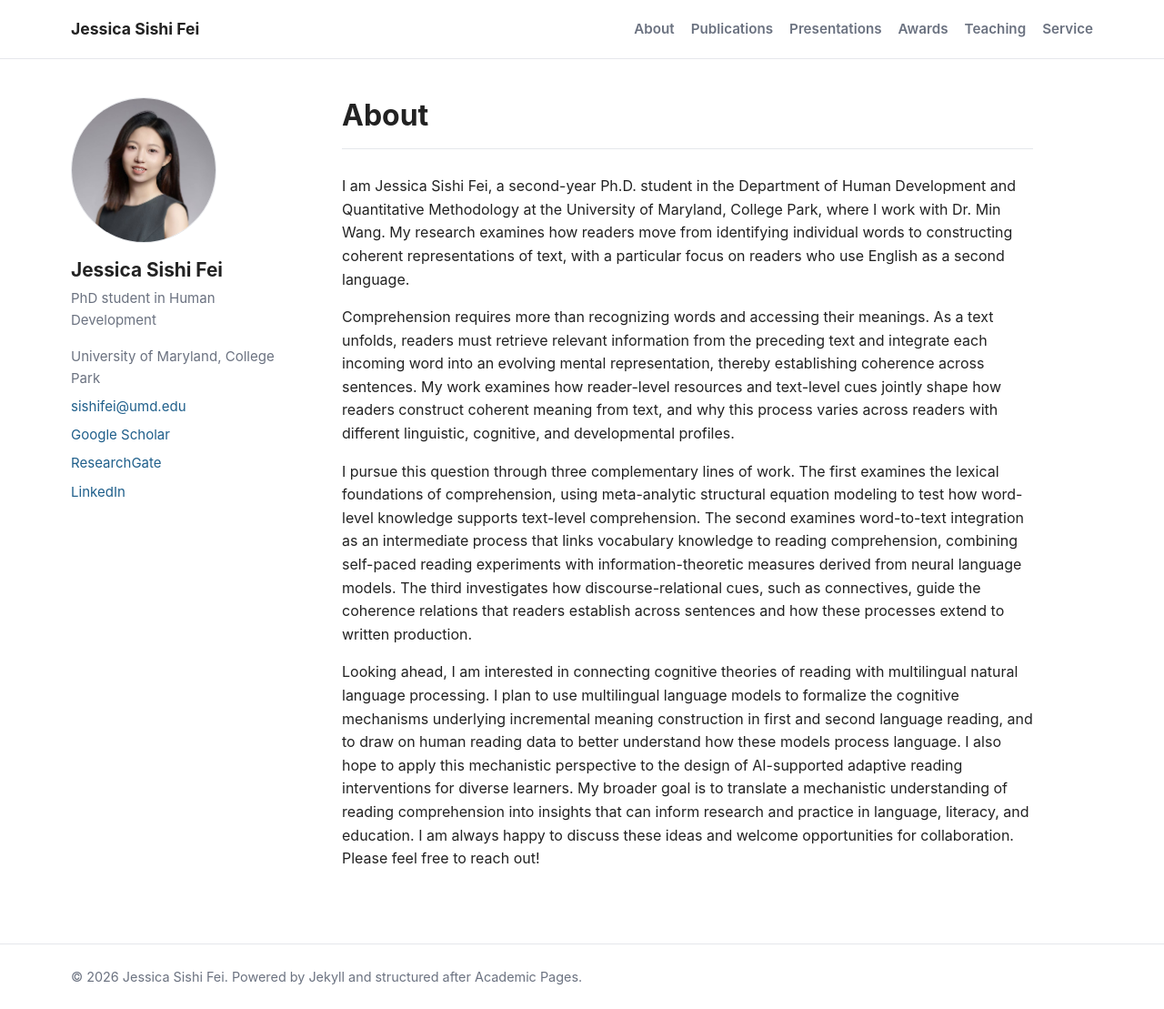
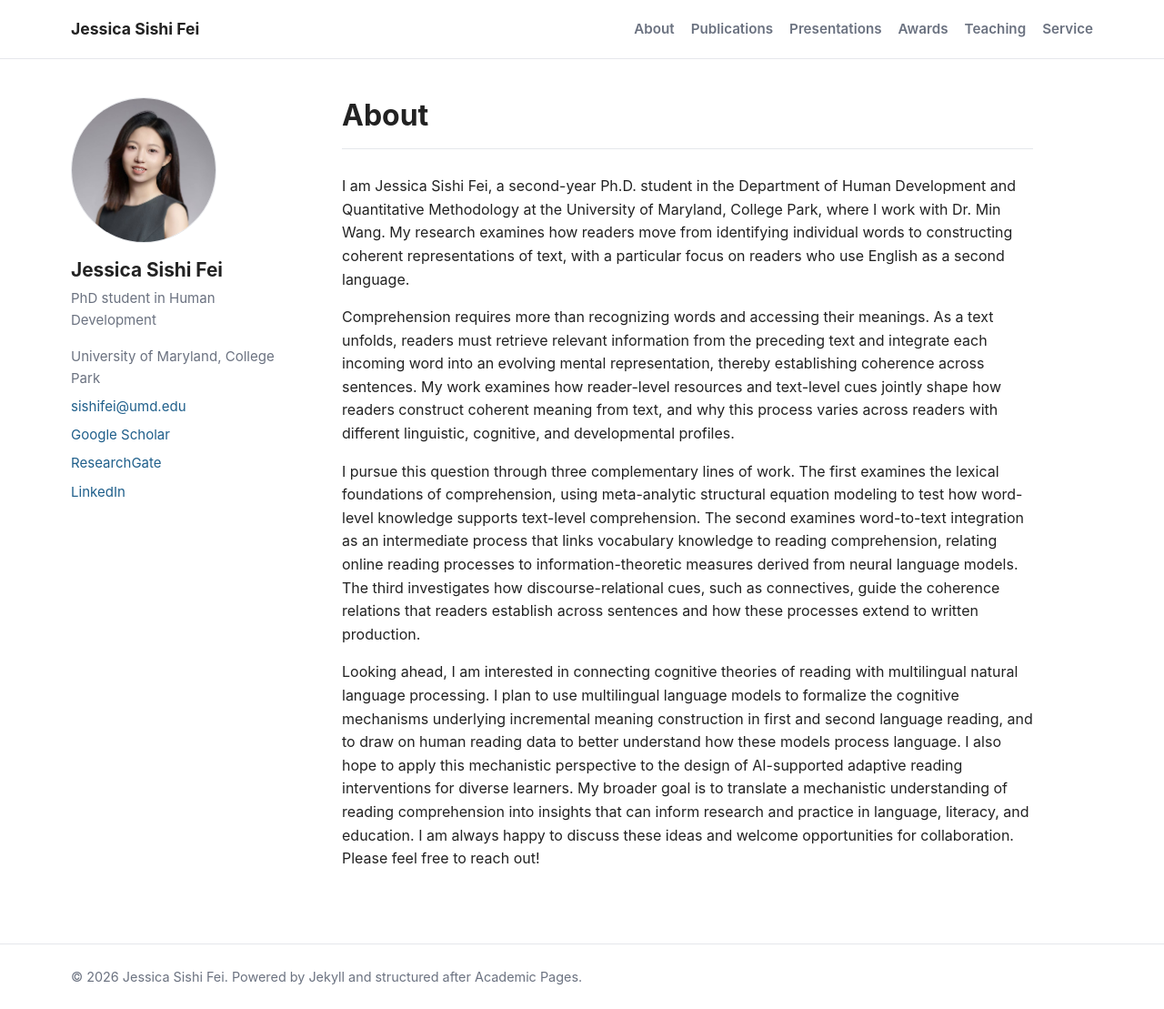
Before and after one commit to jessicasishifei/jessicasishifei.github.io, a Jekyll site: the page built from index.md, in a window 1280 px wide. Shown: the whole page at 91% size. Built offline with Jekyll 4.4.1, drawn with Linux system fonts in a browser that asks for light colours.

Commit message:
About page: describe WTI line via online reading processes
Co-Authored-By: Claude Fable 5.2 <noreply@anthropic.com>
Claude-Session: https://claude.ai/code/session_01Ax9EbPD7o4KQgBDJxXgndQ

```diff
--- a/index.md
+++ b/index.md
@@ -8,6 +8,6 @@ I am Jessica Sishi Fei, a second-year Ph.D. student in the Department of Human D
 
 Comprehension requires more than recognizing words and accessing their meanings. As a text unfolds, readers must retrieve relevant information from the preceding text and integrate each incoming word into an evolving mental representation, thereby establishing coherence across sentences. My work examines how reader-level resources and text-level cues jointly shape how readers construct coherent meaning from text, and why this process varies across readers with different linguistic, cognitive, and developmental profiles.
 
-I pursue this question through three complementary lines of work. The first examines the lexical foundations of comprehension, using meta-analytic structural equation modeling to test how word-level knowledge supports text-level comprehension. The second examines word-to-text integration as an intermediate process that links vocabulary knowledge to reading comprehension, combining self-paced reading experiments with information-theoretic measures derived from neural language models. The third investigates how discourse-relational cues, such as connectives, guide the coherence relations that readers establish across sentences and how these processes extend to written production.
+I pursue this question through three complementary lines of work. The first examines the lexical foundations of comprehension, using meta-analytic structural equation modeling to test how word-level knowledge supports text-level comprehension. The second examines word-to-text integration as an intermediate process that links vocabulary knowledge to reading comprehension, relating online reading processes to information-theoretic measures derived from neural language models. The third investigates how discourse-relational cues, such as connectives, guide the coherence relations that readers establish across sentences and how these processes extend to written production.
 
 Looking ahead, I am interested in connecting cognitive theories of reading with multilingual natural language processing. I plan to use multilingual language models to formalize the cognitive mechanisms underlying incremental meaning construction in first and second language reading, and to draw on human reading data to better understand how these models process language. I also hope to apply this mechanistic perspective to the design of AI-supported adaptive reading interventions for diverse learners. My broader goal is to translate a mechanistic understanding of reading comprehension into insights that can inform research and practice in language, literacy, and education. I am always happy to discuss these ideas and welcome opportunities for collaboration. Please feel free to reach out!
```
